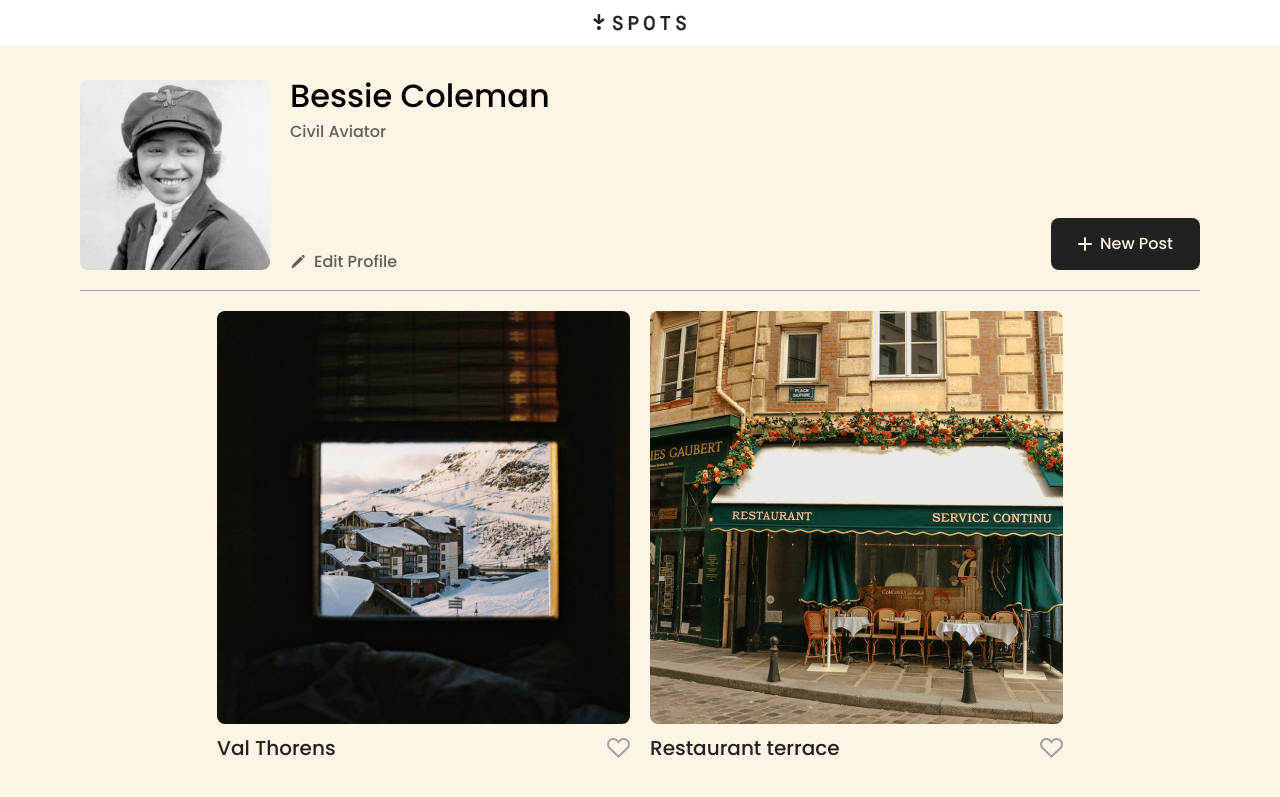
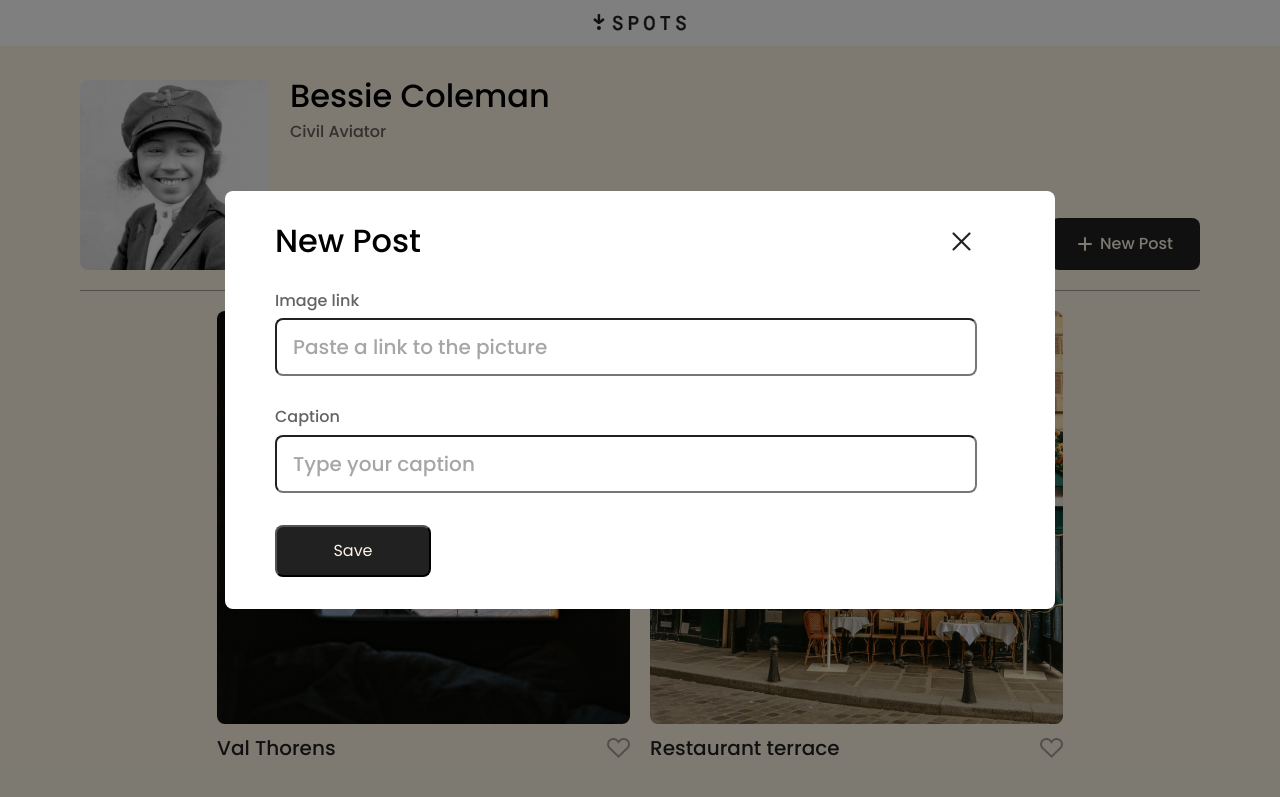
Before and after one commit to oliverpm21/se_project_spots, a plain HTML site: page index.html in a window 1280 px wide. Shown: the top 797 px of the page. Drawn offline with Linux system fonts and the light colour scheme.

Commit message:
fix code error

```diff
--- /dev/null
+++ b/blocks/modals.css
@@ -0,0 +1,97 @@
+.modal {
+  visibility: hidden;
+  background-color: rgba(0, 0, 0, 0.5);
+  position: fixed;
+  top: 0;
+  right: 0;
+  bottom: 0;
+  left: 0;
+  display: flex;
+  justify-content: center;
+  align-items: center;
+  padding: 0 10px;
+}
+
+.modal_is-opened {
+  visibility: visible;
+}
+
+.modal__container {
+  position: relative;
+  max-width: 730px;
+  width: 100%;
+  border-radius: 8px;
+  background-color: #fff;
+  padding: 32px 50px;
+}
+
+.modal__close-btn {
+  position: absolute;
+  height: 40px;
+  width: 40px;
+  top: 32px;
+  right: 50px;
+  border-style: none;
+  background-color: #fff;
+  color: rgba(33, 33, 33, 1);
+  padding-right: 60px;
+}
+
+.modal__title {
+  margin: 0 0 32px;
+  font-size: 32px;
+  font-weight: 500;
+}
+
+.modal__form {
+  display: flex;
+  flex-direction: column;
+  width: 100%;
+}
+
+.modal__label {
+  margin: 0 0 32px;
+  color: rgba(33, 33, 33, 0.7);
+  padding-right: 50px;
+  font-weight: 500;
+  font-size: 16px;
+}
+
+.modal__input {
+  display: block;
+  width: 100%;
+  height: 52px;
+  border-radius: 8px;
+  margin: 8px 0 0;
+  padding-left: 16px;
+  font-weight: 500;
+  font-size: 20px;
+}
+
+.modal__input::placeholder {
+  color: rgba(33, 33, 33, 0.4);
+}
+
+.modal__submit-btn {
+  max-width: 156px;
+  width: 100%;
+  height: 52px;
+  background-color: rgba(33, 33, 33, 1);
+  color: rgba(252, 245, 229, 1);
+  border-radius: 8px;
+}
+
+@media screen and (max-width: 627px) {
+  .modal__close-btn {
+    padding: 0;
+  }
+
+  .modal__submit-btn {
+    width: 100%;
+    max-width: none;
+  }
+
+  .modal__label {
+    padding: 0 20px 0 0;
+  }
+}
--- a/index.html
+++ b/index.html
@@ -17,7 +17,7 @@
       </header>
       <main class="content">
         <section class="profile page__section">
-         <img
+          <img
             src="images/avatar.png"
             alt="Bessie Coleman"
             class="profile__avatar"
@@ -73,7 +73,7 @@
               />
               <div class="card__content">
                 <h2 class="card__title">An outdoor cafe</h2>
-                <button class="card__like-button""></button>
+                <button class="card__like-button"></button>
               </div>
             </li>
             <li class="card">
@@ -83,9 +83,7 @@
                 class="card__image"
               />
               <div class="card__content">
-                <h2 class="card__title">
-                  A very long bridge, over the forest
-                </h2>
+                <h2 class="card__title">A very long bridge, over the forest</h2>
                 <button class="card__like-button"></button>
               </div>
             </li>
@@ -117,6 +115,66 @@
       <footer class="footer">
         <p class="footer__copyright">2025 &copy; Spots</p>
       </footer>
+      <div class="modal">
+        <div class="modal__container">
+          <button type="button" class="modal__close-btn">X</button>
+          <h2 class="modal__title">Edit profile</h2>
+          <form class="modal__form">
+            <label for="profile-name-input" class="modal__label">
+              Name
+              <input
+                id="profile-name-input"
+                type="text"
+                class="modal__input"
+                placeholder="Type your name"
+              />
+            </label>
+            <label for="profile-description-input" class="modal__label">
+              Description
+              <input
+                id="profile-description-input"
+                type="text"
+                class="modal__input"
+                placeholder="Describe yourself"
+              />
+            </label>
+            <button type="submit" class="modal__submit-btn">Save</button>
+          </form>
+        </div>
+      </div>
+      <div class="modal modal_is-opened">
+        <div class="modal__container">
+          <button type="button" class="modal__close-btn">
+            <img
+              src="images/close-icon.png"
+              alt="close icon"
+              class="modal__close-logo"
+            />
+          </button>
+          <h2 class="modal__title">New Post</h2>
+          <form class="modal__form">
+            <label for="card-image-input" class="modal__label">
+              Image link
+              <input
+                id="card-image-input"
+                type="url"
+                class="modal__input"
+                placeholder="Paste a link to the picture"
+              />
+            </label>
+            <label for="card-caption-input" class="modal__label">
+              Caption
+              <input
+                id="card-caption-input"
+                type="text"
+                class="modal__input"
+                placeholder="Type your caption "
+              />
+            </label>
+            <button type="submit" class="modal__submit-btn">Save</button>
+          </form>
+        </div>
+      </div>
     </div>
   </body>
 </html>
--- a/pages/index.css
+++ b/pages/index.css
@@ -7,3 +7,4 @@
 @import url(../blocks/cards.css);
 @import url(../blocks/card.css);
 @import url(../blocks/footer.css);
+@import url(../blocks/modals.css);
```
Also changed, not shown: images/close-icon.png (added).
